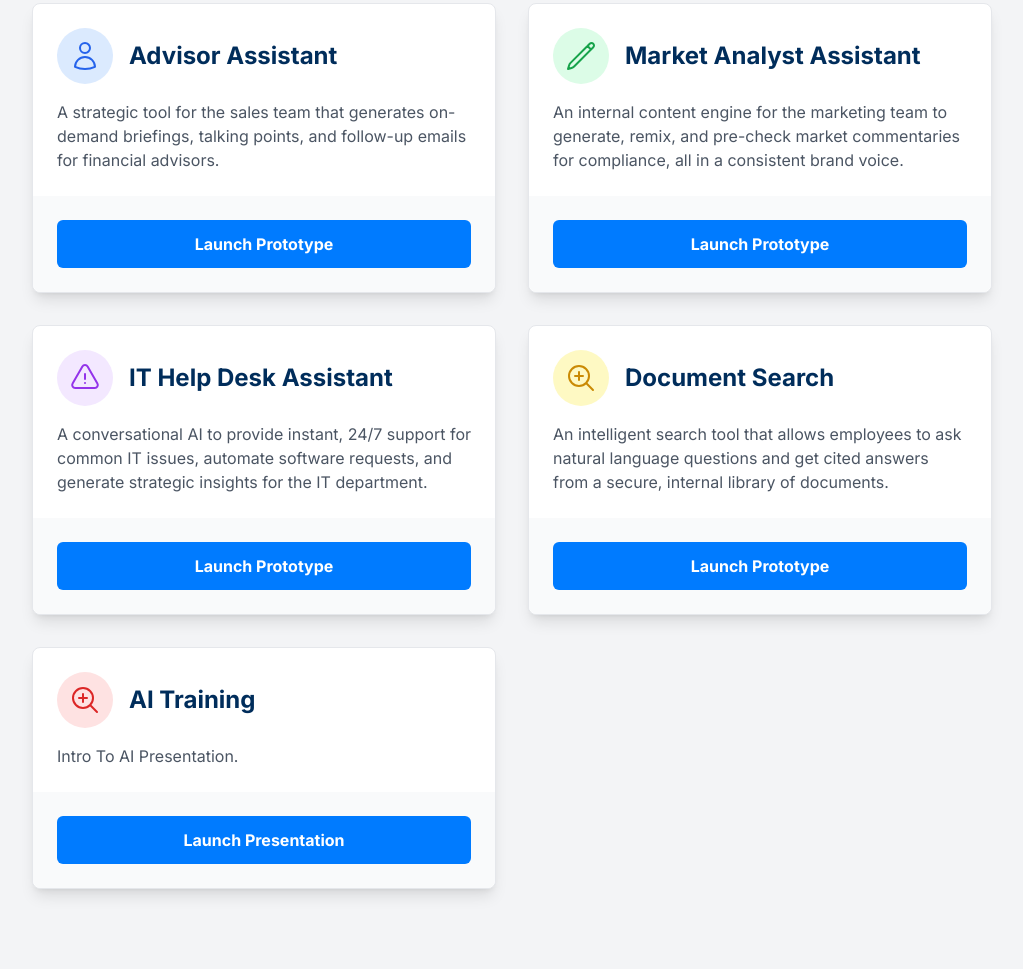
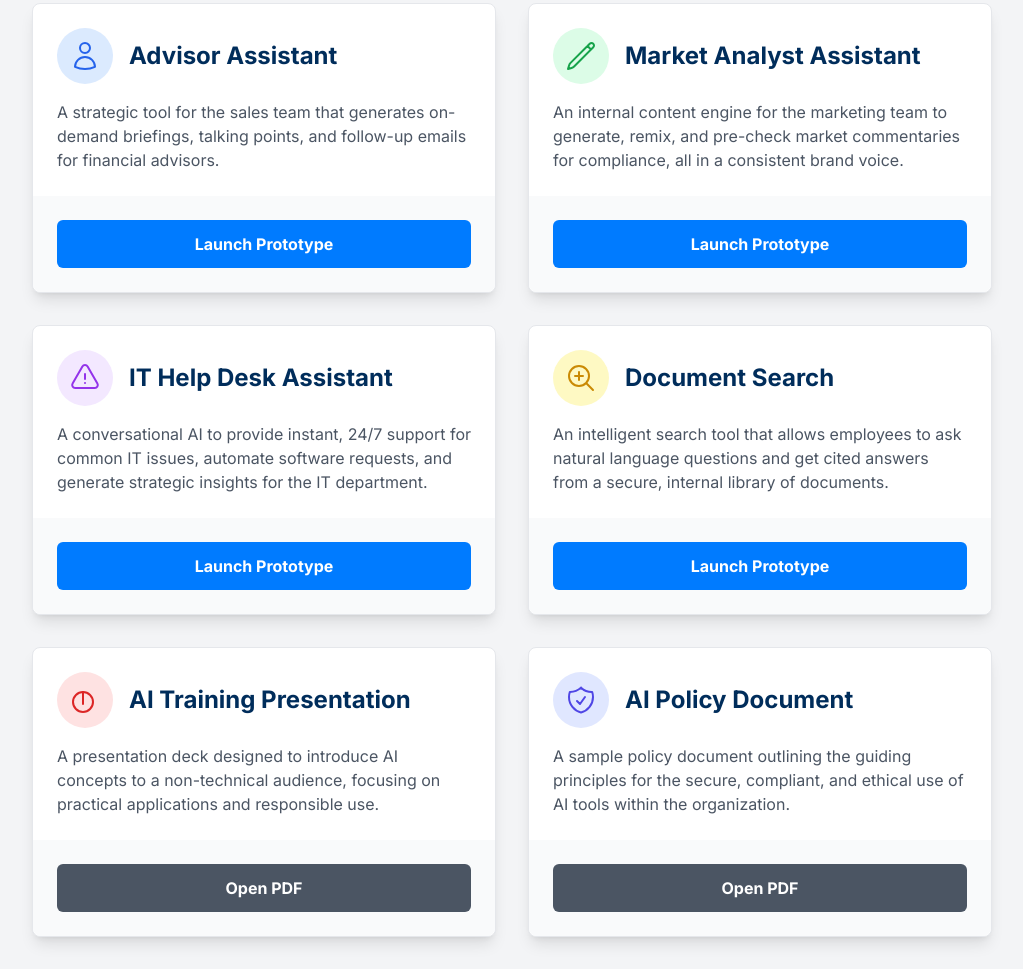
Before and after one commit to caleblong91/ai-prototypes, a plain HTML site: page index.html in a window 1280 px wide. Shown: the part 201-1170 px from the top of the page, without its empty margins (128-1151 px from the left). Before the commit the page ends 1122 px from the top, so only its background shows below. Drawn offline with nearby package versions, Linux system fonts and the light colour scheme.

Commit message:
Update index.html

```diff
--- a/index.html
+++ b/index.html
@@ -109,24 +109,42 @@
                 </div>
             </div>
 
-            <!-- AI Training -->
+           <!-- AI Training Presentation -->
             <div class="card bg-white rounded-lg shadow-lg border border-gray-200 flex flex-col">
                 <div class="p-6">
                     <div class="flex items-center">
                         <div class="bg-red-100 p-3 rounded-full">
-                           <svg class="h-8 w-8 text-red-600" xmlns="http://www.w3.org/2000/svg" fill="none" viewBox="0 0 24 24" stroke-width="1.5" stroke="currentColor"><path stroke-linecap="round" stroke-linejoin="round" d="M21 21l-5.197-5.197m0 0A7.5 7.5 0 105.196 5.196a7.5 7.5 0 0010.607 10.607zM10.5 7.5v6m3-3h-6" /></svg>
+                           <svg class="h-8 w-8 text-red-600" xmlns="http://www.w3.org/2000/svg" fill="none" viewBox="0 0 24 24" stroke-width="1.5" stroke="currentColor"><path stroke-linecap="round" stroke-linejoin="round" d="M10.5 6a7.5 7.5 0 100 15 7.5 7.5 0 000-15z" /><path stroke-linecap="round" stroke-linejoin="round" d="M10.5 10.5V15m0-4.5V6" /></svg>
                         </div>
-                        <h2 class="text-2xl font-bold meeder-blue ml-4">AI Training</h2>
+                        <h2 class="text-2xl font-bold meeder-blue ml-4">AI Training Presentation</h2>
                     </div>
-                    <p class="text-gray-600 mt-4">Intro To AI Presentation.</p>
+                    <p class="text-gray-600 mt-4">A presentation deck designed to introduce AI concepts to a non-technical audience, focusing on practical applications and responsible use.</p>
                 </div>
                 <div class="mt-auto p-6 bg-gray-50 rounded-b-lg">
-                    <a href="https://caleblong91.github.io/ai-prototypes/AITraing.pdf" target="_blank" class="block text-center bg-[#007BFF] text-white font-bold py-3 px-6 rounded-md hover:bg-blue-700 transition-colors">
-                        Launch Presentation
+                    <a href="AITraining.pdf" target="_blank" class="block text-center bg-gray-600 text-white font-bold py-3 px-6 rounded-md hover:bg-gray-700 transition-colors">
+                        Open PDF
                     </a>
                 </div>
             </div>
-        </div>
+
+            <!-- AI Policy Document -->
+            <div class="card bg-white rounded-lg shadow-lg border border-gray-200 flex flex-col">
+                <div class="p-6">
+                    <div class="flex items-center">
+                        <div class="bg-indigo-100 p-3 rounded-full">
+                           <svg class="h-8 w-8 text-indigo-600" xmlns="http://www.w3.org/2000/svg" fill="none" viewBox="0 0 24 24" stroke-width="1.5" stroke="currentColor"><path stroke-linecap="round" stroke-linejoin="round" d="M9 12.75L11.25 15 15 9.75m-3-7.036A11.959 11.959 0 013.598 6 11.99 11.99 0 003 9.749c0 5.592 3.824 10.29 9 11.622 5.176-1.332 9-6.03 9-11.622 0-1.31-.21-2.571-.6-3.751A11.959 11.959 0 0112 2.764v.75z" /></svg>
+                        </div>
+                        <h2 class="text-2xl font-bold meeder-blue ml-4">AI Policy Document</h2>
+                    </div>
+                    <p class="text-gray-600 mt-4">A sample policy document outlining the guiding principles for the secure, compliant, and ethical use of AI tools within the organization.</p>
+                </div>
+                <div class="mt-auto p-6 bg-gray-50 rounded-b-lg">
+                    <a href="AIPolicy.pdf" target="_blank" class="block text-center bg-gray-600 text-white font-bold py-3 px-6 rounded-md hover:bg-gray-700 transition-colors">
+                        Open PDF
+                    </a>
+                </div>
+            </div>
+
 
     </div>
 
```
